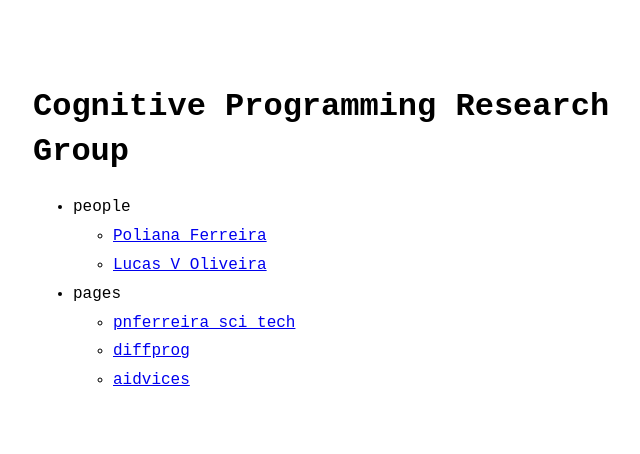
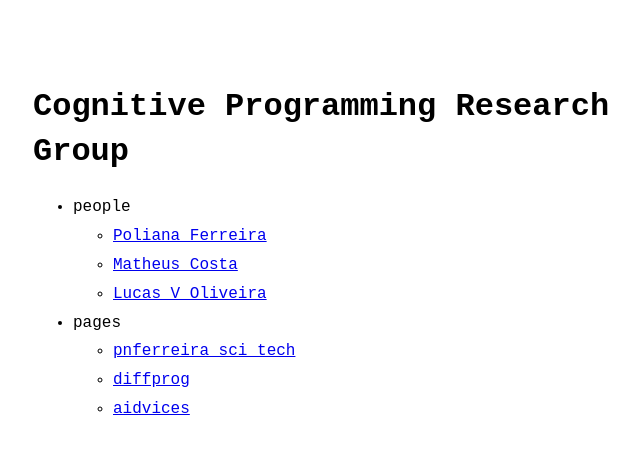
Before and after one commit to cogprog-lab/cogprog-lab.github.io, a Jekyll site: the page built from index.md, in a window 1280 px wide. Shown: the top 454 px of the page, without its empty margins (287-927 px from the left). Built offline with Jekyll 4.4.1, drawn with Linux system fonts in a browser that asks for light colours.

Commit message:
Update menu.yml

```diff
--- a/_data/menu.yml
+++ b/_data/menu.yml
@@ -6,6 +6,8 @@ entries:
     entries:
     - title: Poliana Ferreira
       url: https://instagram.com/poliana.nferreira
+    - title: Matheus Costa
+      url: https://instagram.com/matheus.cd_
     - title: Lucas V Oliveira
       url: https://instagram.com/lucolivi
   - title: pages
```
